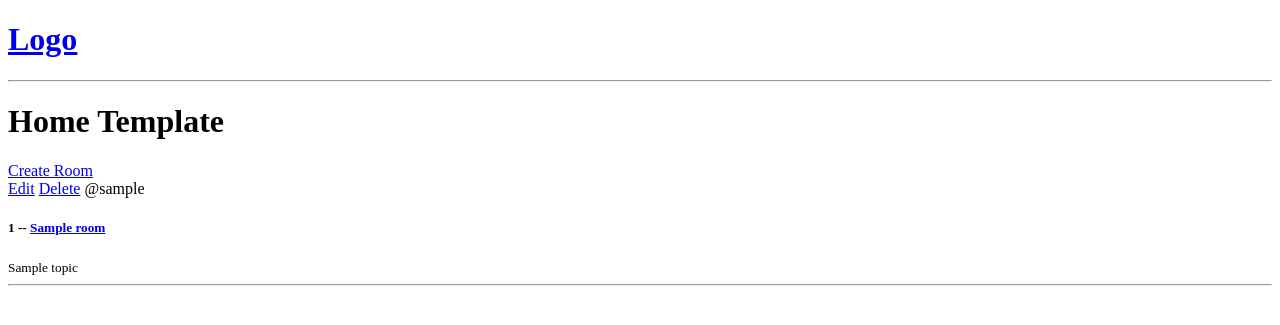
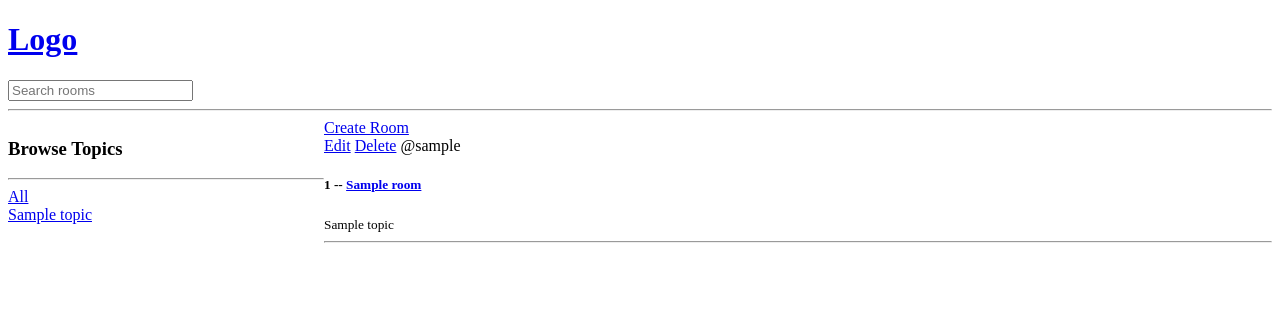
Before and after one commit to johnivanpuayap/StudyBud, a Django app: page / in a window 1280 px wide. Shown: the top 325 px of the page. Run offline with Django 4.2, Linux system fonts and the light colour scheme; tables that the repository leaves empty hold one stand-in row (values such as "Sample post").

Commit message:
Add topics and search button

```diff
--- a/base/models.py
+++ b/base/models.py
@@ -22,7 +22,6 @@ class Room(models.Model):
     # TextField should be used when you expect to store a potentially large amount of text,
     # such as paragraphs of text, descriptions, or comments.
     description = models.TextField(null=True, blank=True)
-
     # participants =
 
     # auto now takes a snapshot on every time we save this item
--- a/base/templates/base/home.html
+++ b/base/templates/base/home.html
@@ -1,9 +1,33 @@
 {% extends 'main.html' %}
 
 {% block content %}
-<h1>Home Template</h1>
+
+<style>
+    .home-container {
+        display: grid;
+        grid-template-columns: 1fr 3fr;
+    }
+</style>
+
+<div class="home-container">
+
     <div>
+        <h3>Browse Topics</h3>
+        <hr>
+        <div>
+                <a href="{% url 'home' %}">All</a>
+        </div>
+        {% for topic in topics %}
+            <div>
+                <a href="{% url 'home' %}?q={{ topic.name }}">{{ topic.name }}</a>
+            </div>
+        {% endfor %}
+    </div>
+
+    <div>
+
         <a href="{% url 'create-room' %}">Create Room</a>
+
         <div>
             {% for room in rooms %}
                 <div>
@@ -17,4 +41,5 @@
             {% endfor %}
         </div>
         </div>
+</div>
 {% endblock content %}
--- a/base/views.py
+++ b/base/views.py
@@ -1,5 +1,5 @@
 from django.shortcuts import render, redirect
-from .models import Room
+from .models import Room, Topic
 from .forms import RoomForm
 
 
@@ -13,8 +13,12 @@ from .forms import RoomForm
 
 
 def home(request):
-    rooms = Room.objects.all()
-    context = {'rooms': rooms}
+    q = request.GET.get('q') if request.GET.get('q') is not None else ''
+
+    # __icontains means that it is case-sensitive, and it contains the topic contains q
+    rooms = Room.objects.filter(topic__name__icontains=q)
+    topics = Topic.objects.all()
+    context = {'rooms': rooms, 'topics': topics}
     return render(request, 'base/home.html', context)
 
 
--- a/templates/navbar.html
+++ b/templates/navbar.html
@@ -2,4 +2,8 @@
     <h1>Logo</h1>
 </a>
 
+<form method="GET" action="{% url 'home' %}">
+    <input type="text" name="q" placeholder="Search rooms"/>
+</form>
+
 <hr>
```
Lines whose indentation alone changed are shown as unchanged.
